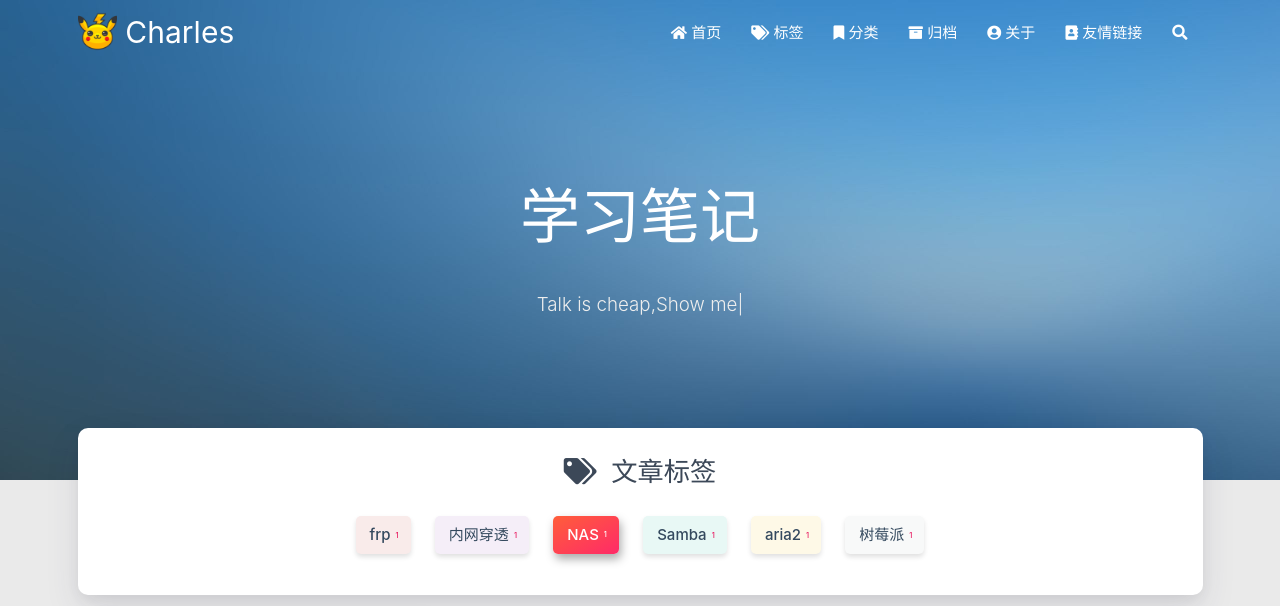
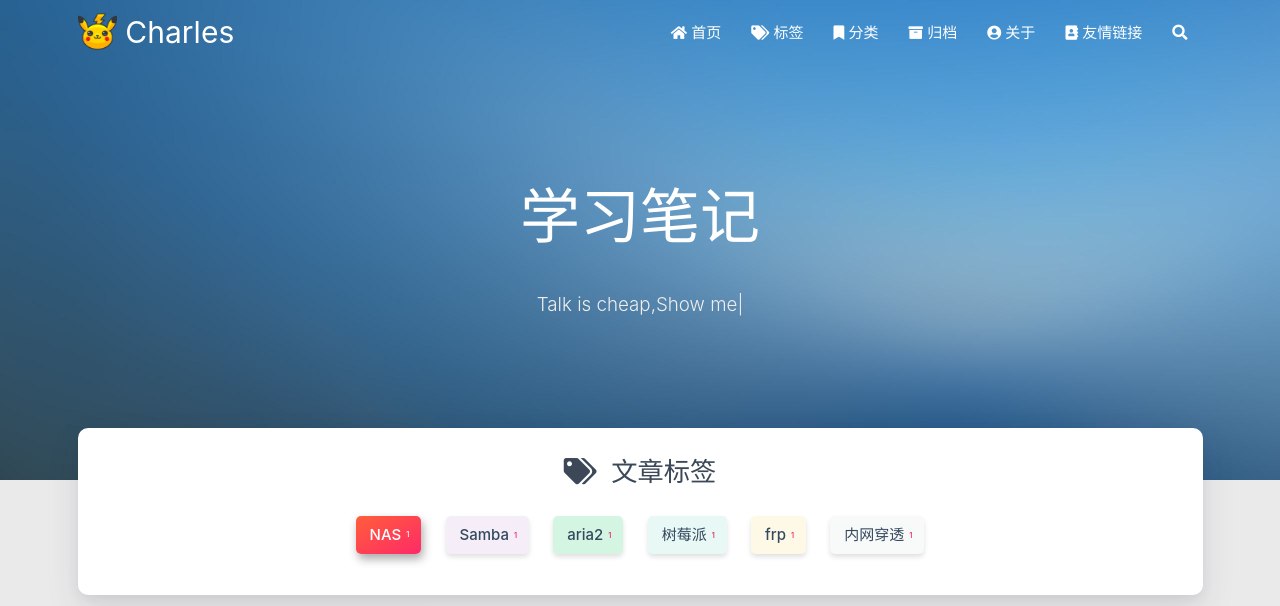
Before and after one commit to chen-lin-bing/chen-lin-bing.github.io, a plain HTML site: page tags/NAS/index.html in a window 1280 px wide. Shown: the top 606 px of the page. Drawn offline with nearby package versions, Linux system fonts and the light colour scheme; some packages are replaced by stand-ins of ours; a script that the page names is missing.

Commit message:
Site updated: 2020-02-20 10:05:54

```diff
--- a/tags/NAS/index.html
+++ b/tags/NAS/index.html
@@ -267,10 +267,46 @@
             <div class="tag-chips">
 
 
+                <a href="/tags/NAS/" title="NAS: 1">
+                    <span class="chip center-align waves-effect waves-light
+                             chip-active "
+                            data-tagname="NAS" style="background-color: #F9EBEA;">NAS
+                        <span class="tag-length">1</span>
+                    </span>
+                </a>
+
+
+                <a href="/tags/Samba/" title="Samba: 1">
+                    <span class="chip center-align waves-effect waves-light
+                             chip-default "
+                            data-tagname="Samba" style="background-color: #F5EEF8;">Samba
+                        <span class="tag-length">1</span>
+                    </span>
+                </a>
+
+
+                <a href="/tags/aria2/" title="aria2: 1">
+                    <span class="chip center-align waves-effect waves-light
+                             chip-default "
+                            data-tagname="aria2" style="background-color: #D5F5E3;">aria2
+                        <span class="tag-length">1</span>
+                    </span>
+                </a>
+
+
+                <a href="/tags/%E6%A0%91%E8%8E%93%E6%B4%BE/" title="树莓派: 1">
+                    <span class="chip center-align waves-effect waves-light
+                             chip-default "
+                            data-tagname="树莓派" style="background-color: #E8F8F5;">树莓派
+                        <span class="tag-length">1</span>
+                    </span>
+                </a>
+
+
                 <a href="/tags/frp/" title="frp: 1">
                     <span class="chip center-align waves-effect waves-light
                              chip-default "
-                            data-tagname="frp" style="background-color: #F9EBEA;">frp
+                            data-tagname="frp" style="background-color: #FEF9E7;">frp
                         <span class="tag-length">1</span>
                     </span>
                 </a>
@@ -279,43 +315,7 @@
                 <a href="/tags/%E5%86%85%E7%BD%91%E7%A9%BF%E9%80%8F/" title="内网穿透: 1">
                     <span class="chip center-align waves-effect waves-light
                              chip-default "
-                            data-tagname="内网穿透" style="background-color: #F5EEF8;">内网穿透
-                        <span class="tag-length">1</span>
-                    </span>
-                </a>
-
-
-                <a href="/tags/NAS/" title="NAS: 1">
-                    <span class="chip center-align waves-effect waves-light
-                             chip-active "
-                            data-tagname="NAS" style="background-color: #D5F5E3;">NAS
-                        <span class="tag-length">1</span>
-                    </span>
-                </a>
-
-
-                <a href="/tags/Samba/" title="Samba: 1">
-                    <span class="chip center-align waves-effect waves-light
-                             chip-default "
-                            data-tagname="Samba" style="background-color: #E8F8F5;">Samba
-                        <span class="tag-length">1</span>
-                    </span>
-                </a>
-
-
-                <a href="/tags/aria2/" title="aria2: 1">
-                    <span class="chip center-align waves-effect waves-light
-                             chip-default "
-                            data-tagname="aria2" style="background-color: #FEF9E7;">aria2
-                        <span class="tag-length">1</span>
-                    </span>
-                </a>
-
-
-                <a href="/tags/%E6%A0%91%E8%8E%93%E6%B4%BE/" title="树莓派: 1">
-                    <span class="chip center-align waves-effect waves-light
-                             chip-default "
-                            data-tagname="树莓派" style="background-color: #F8F9F9;">树莓派
+                            data-tagname="内网穿透" style="background-color: #F8F9F9;">内网穿透
                         <span class="tag-length">1</span>
                     </span>
                 </a>
```
Also changed, not shown: about/index.html (+2 -2 lines), categories/NAS/index.html (+6 -6 lines), categories/frp/index.html (+6 -6 lines), categories/index.html (+5 -5 lines), tags/Samba/index.html (+38 -38 lines), tags/aria2/index.html (+38 -38 lines), tags/frp/index.html (+38 -38 lines), tags/index.html (+39 -39 lines), tags/内网穿透/index.html (+38 -38 lines), tags/树莓派/index.html (+38 -38 lines).
